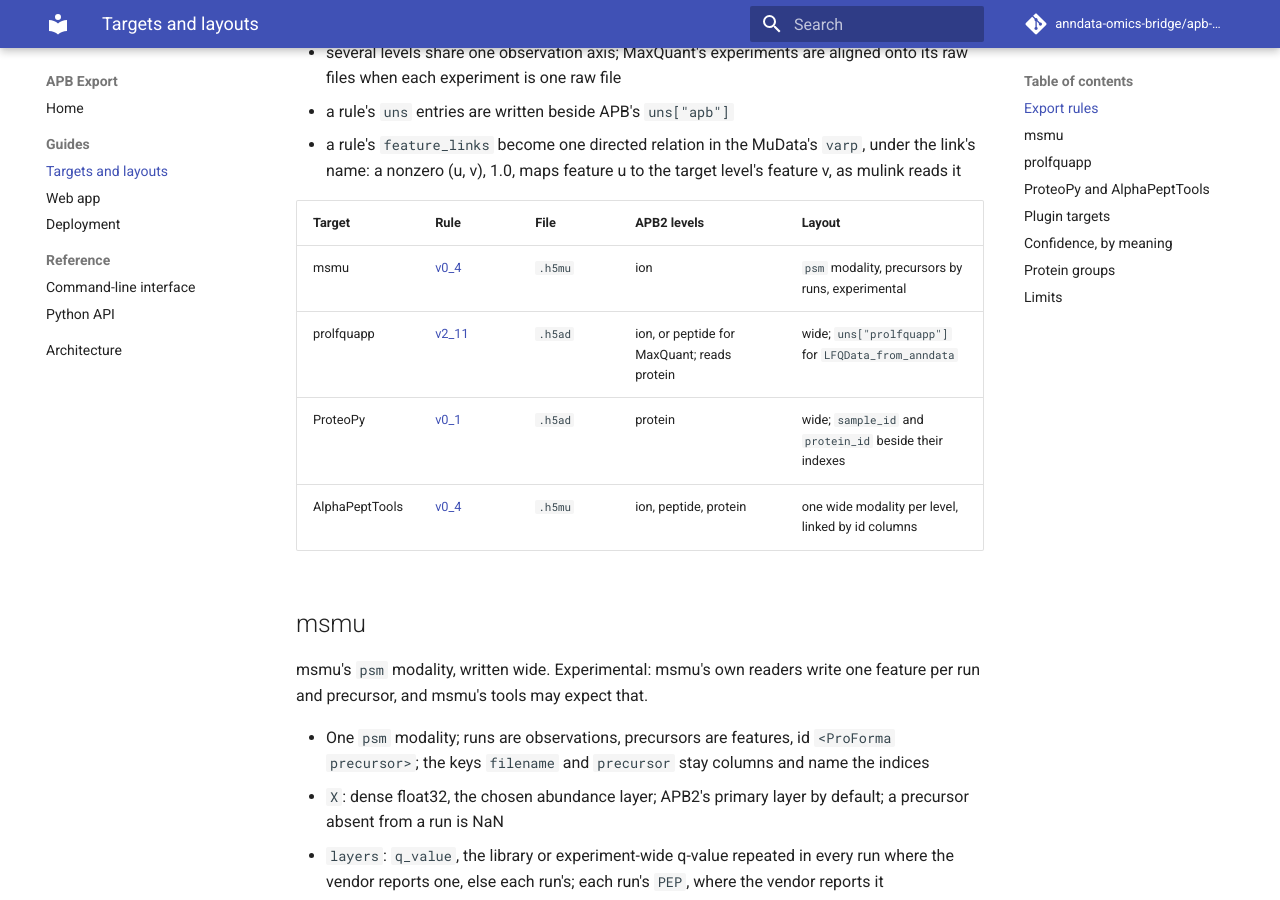
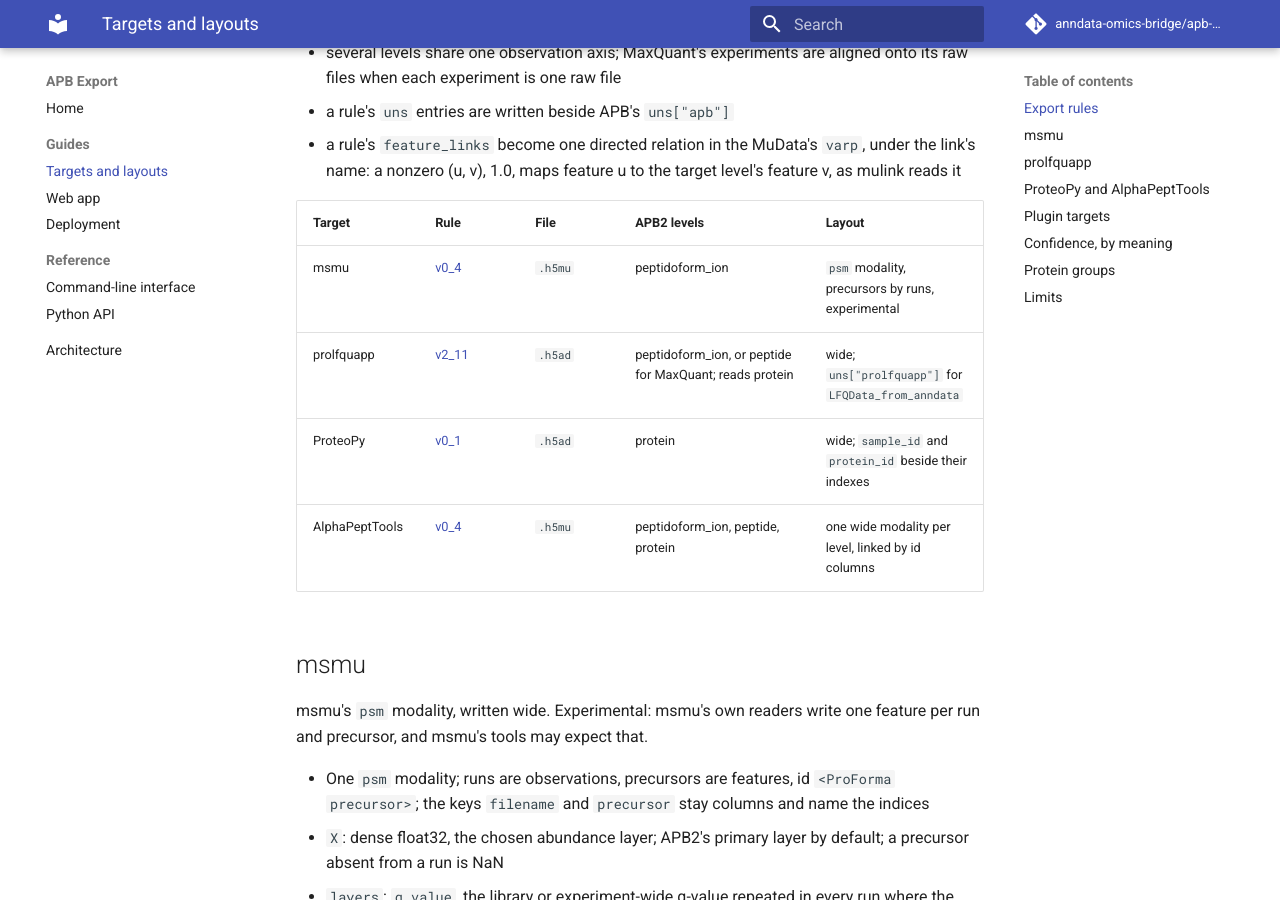
Before and after one commit to anndata-omics-bridge/apb-export, an MkDocs documentation site: the page built from docs/targets.md, in a window 1280 px wide and 900 px high, scrolled down 778 px. Built offline with MkDocs 1.6.1 and Material for MkDocs 9.7.7, drawn with Linux system fonts in a browser that asks for light colours; comment, search, counter and statistics services are not loaded; some of the changed text lies outside the part shown.

Commit message:
Level names peptidoform_ion and peptidoform_fragment
Export rules, CLI help, tests and docs follow apb2's rename of ion and fragment.

```diff
--- a/docs/targets.md
+++ b/docs/targets.md
@@ -24,10 +24,10 @@ Every packaged target's file is written by APB2's `write_parsed_levels`, `.apb.j
 
 | Target | Rule | File | APB2 levels | Layout |
 | --- | --- | --- | --- | --- |
-| msmu | [v0_4](https://github.com/anndata-omics-bridge/apb-export/blob/main/src/apb_export/export_rules/documents/msmu/v0_4/rules.json) | `.h5mu` | ion | `psm` modality, precursors by runs, experimental |
-| prolfquapp | [v2_11](https://github.com/anndata-omics-bridge/apb-export/blob/main/src/apb_export/export_rules/documents/prolfqua/v2_11/rules.json) | `.h5ad` | ion, or peptide for MaxQuant; reads protein | wide; `uns["prolfquapp"]` for `LFQData_from_anndata` |
+| msmu | [v0_4](https://github.com/anndata-omics-bridge/apb-export/blob/main/src/apb_export/export_rules/documents/msmu/v0_4/rules.json) | `.h5mu` | peptidoform_ion | `psm` modality, precursors by runs, experimental |
+| prolfquapp | [v2_11](https://github.com/anndata-omics-bridge/apb-export/blob/main/src/apb_export/export_rules/documents/prolfqua/v2_11/rules.json) | `.h5ad` | peptidoform_ion, or peptide for MaxQuant; reads protein | wide; `uns["prolfquapp"]` for `LFQData_from_anndata` |
 | ProteoPy | [v0_1](https://github.com/anndata-omics-bridge/apb-export/blob/main/src/apb_export/export_rules/documents/proteopy/v0_1/rules.json) | `.h5ad` | protein | wide; `sample_id` and `protein_id` beside their indexes |
-| AlphaPeptTools | [v0_4](https://github.com/anndata-omics-bridge/apb-export/blob/main/src/apb_export/export_rules/documents/alphapepttools/v0_4/rules.json) | `.h5mu` | ion, peptide, protein | one wide modality per level, linked by id columns |
+| AlphaPeptTools | [v0_4](https://github.com/anndata-omics-bridge/apb-export/blob/main/src/apb_export/export_rules/documents/alphapepttools/v0_4/rules.json) | `.h5mu` | peptidoform_ion, peptide, protein | one wide modality per level, linked by id columns |
 
 ## msmu
 
@@ -55,7 +55,7 @@ msmu's `psm` modality, written wide. Experimental: msmu's own readers write one
 
 - ProteoPy: `sample_id` and `protein_id` name the indices and stay columns
 - ProteoPy with `--fasta`: apb-fasta annotates the protein groups and adds `in_fasta`, `gene_id`, `description` and `fasta_organisms`
-- AlphaPeptTools: ion and peptide modalities carry `contaminant`; with `--fasta` also `in_fasta`, `fasta_proteins` and `fasta_organisms`
+- AlphaPeptTools: peptidoform_ion and peptide modalities carry `contaminant`; with `--fasta` also `in_fasta`, `fasta_proteins` and `fasta_organisms`
 - AlphaPeptTools on MaxQuant: runs named by raw file; with fractions, several raw files per experiment, only precursors are written and the export record lists the other levels as skipped
 - Neither tool reads these FASTA columns; they are kept for inspection
 
@@ -95,7 +95,7 @@ Written as msmu's readers write them:
 
 ## Limits
 
-- A result without the level a target reads is refused: msmu needs an `ion` level (Sage's `lfq.tsv` is peptide-level), ProteoPy a `protein` level
+- A result without the level a target reads is refused: msmu needs an `peptidoform_ion` level (Sage's `lfq.tsv` is peptide-level), ProteoPy a `protein` level
 - Label-free only: a result keyed by more than one observation column, as multiplexed designs are, is refused
 - `decoy` is apb2's `apb_Decoy`; most exports carry no decoys, so use msmu's `calculate_q=False` unless the vendor kept them
 - Group separators other than `;` pass through unchanged
```
Also changed, not shown: README.md (+4 -4 lines), docs/cli.md (+3 -3 lines), docs/index.md (+3 -3 lines), 14 other files.
